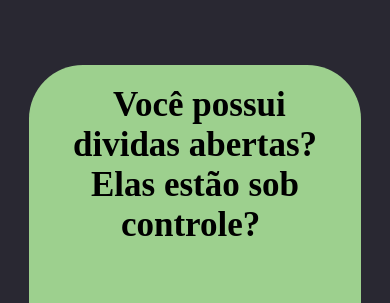
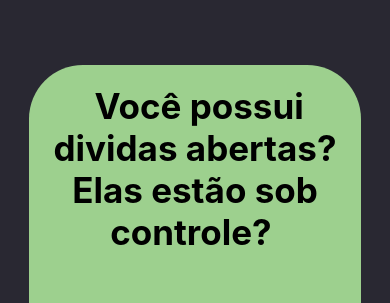
Before and after one commit to gabeJSS/GramaVerde, a React Native app in the folder GramaVerde/: screen /Perguntas2 in a window 390 px wide. Shown: the part 128-431 px from the top of the page. Built offline with nearby package versions, Linux system fonts and the light colour scheme.

Commit message:
atualizando

```diff
--- a/GramaVerde/src/pages/perguntas2/index.jsx
+++ b/GramaVerde/src/pages/perguntas2/index.jsx
@@ -120,7 +120,6 @@ const styles = StyleSheet.create({
     textAlign: 'center',
     paddingTop: 15,
     fontWeight: 'bold',
-    fontFamily: 'Inter-Black',
     marginTop: 5.5
   }
 })
```
